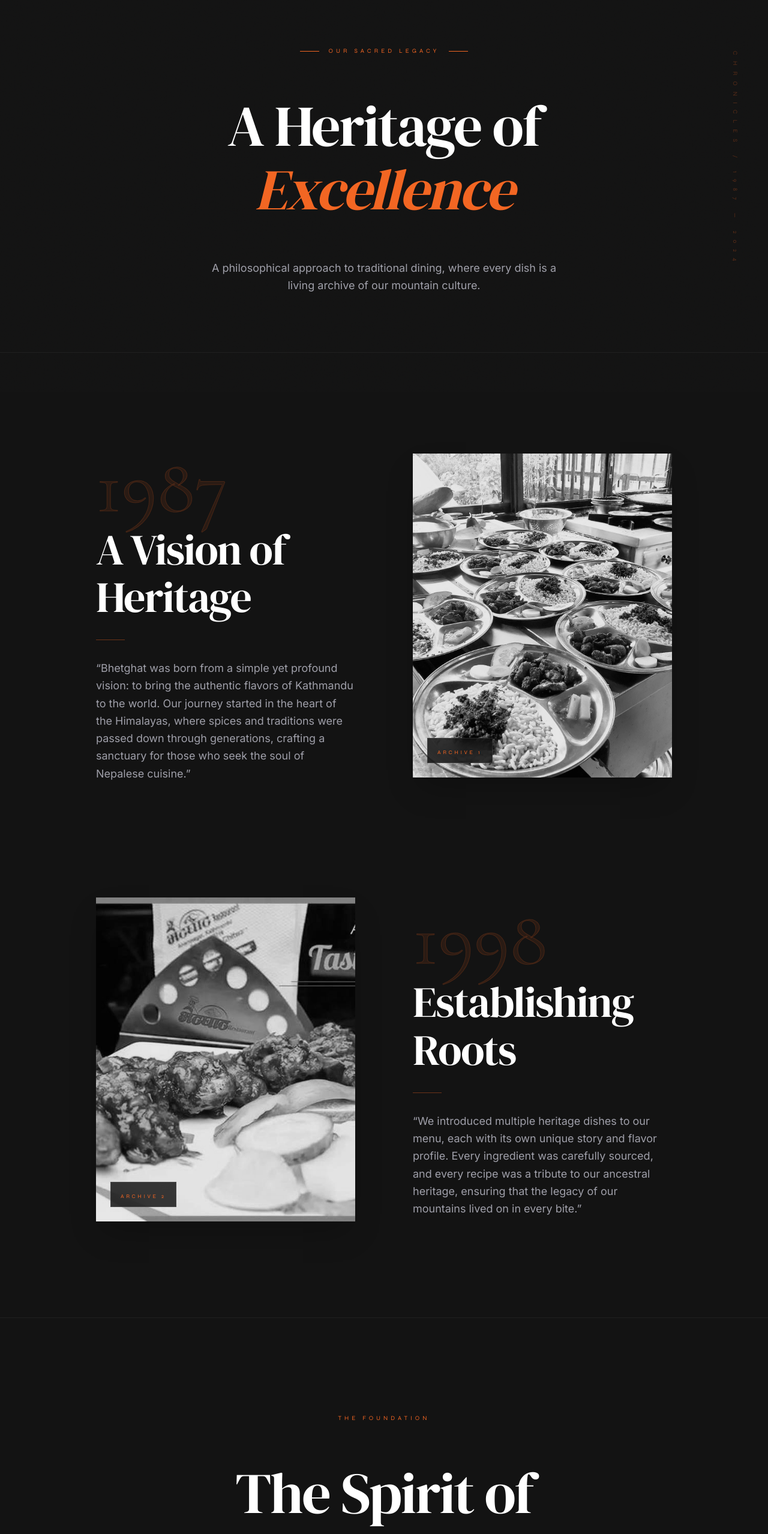
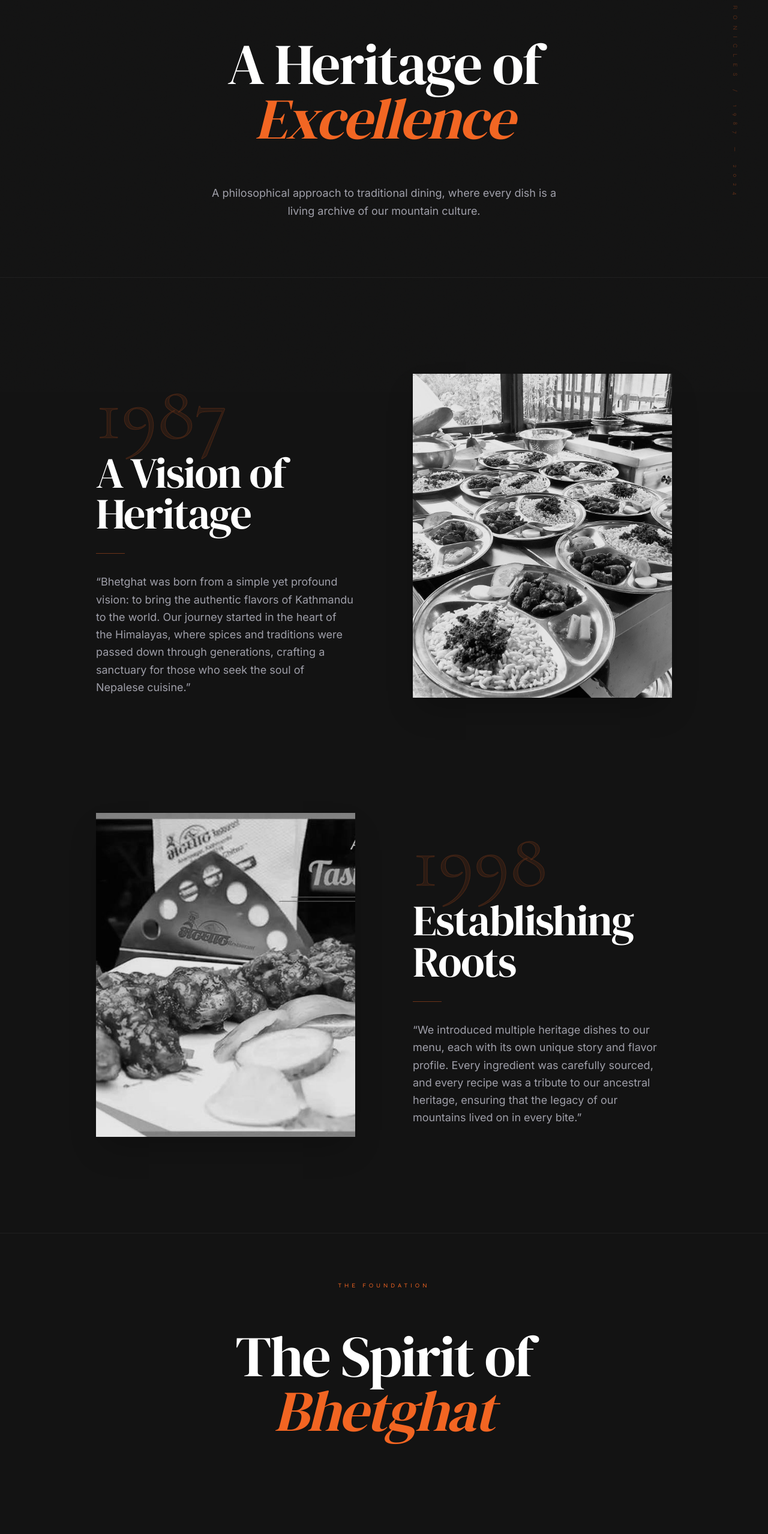
Before and after one commit to Bidyakar/bhetghat, a Next.js app: page /about in a window 1280 px wide. Shown: the part 146-2703 px from the top of the page at 60% size. Built offline with nearby package versions, Linux system fonts and the light colour scheme.

Commit message:
updated pages

```diff
--- a/src/app/Menu/page.tsx
+++ b/src/app/Menu/page.tsx
@@ -24,22 +24,16 @@ export default function MenuPage() {
             />
 
             <section className="relative w-full h-[250px] md:h-[350px] z-10 border-b-4 border-[#131313]">
-                <Image
-                    src="/images/delivery.jpg"
-                    alt="Bhetghat Menu Hero"
-                    fill
-                    className="object-cover object-center brightness-[0.4]"
-                    priority
-                />
+
                 <div className="absolute inset-0 flex items-center justify-center pt-16">
                     <h1 className="text-4xl md:text-6xl font-serif font-bold text-white tracking-widest drop-shadow-2xl shadow-black">
-                        Bhetghat <span className="text-[#F26522]">Menu</span>
+                        Bhetghat <span className="text-[#F26522] italic">Menu</span>
                     </h1>
                 </div>
             </section>
 
 
-            <div className="relative z-10 w-full max-w-[2200px] mx-auto px-6 lg:px-16 2xl:px-32 mt-16 mb-24">
+            <div className="relative z-10 w-full max-w-[2200px] mx-auto px-6 lg:px-16 2xl:px-32 mb-24">
                 <nav className="flex overflow-x-auto gap-x-8 md:gap-x-10 pb-4 snap-x scroll-smooth [&::-webkit-scrollbar]:hidden [-ms-overflow-style:none] [scrollbar-width:none]">
                     {allCategories.map((cat) => (
                         <button
--- a/src/app/about/page.tsx
+++ b/src/app/about/page.tsx
@@ -50,7 +50,7 @@ export default function AboutPage() {
     return (
         <main
             ref={containerRef}
-            className="bg-[#131313] text-white selection:bg-[#F26522] selection:text-white pt-24 overflow-x-hidden min-h-screen"
+            className="bg-[#131313] text-white selection:bg-[#F26522] selection:text-white overflow-x-hidden min-h-screen"
         >
             <style jsx global>{`
                 @import url('https://fonts.googleapis.com/css2?family=Cormorant+Garamond:ital,wght@0,300;0,600;1,300;1,600&family=Syne:wght@400;700;800&family=Alex+Brush&display=swap');
@@ -79,7 +79,7 @@ export default function AboutPage() {
                             <span className="font-syne text-[10px] tracking-[0.5em] uppercase text-[#F26522]">Our Sacred Legacy</span>
                             <div className="w-8 h-px bg-[#F26522]" />
                         </div>
-                        <h1 className="text-7xl md:text-8xl py-10 font-serif text-white leading-[1.1] tracking-tight">
+                        <h1 className="text-7xl md:text-8xl py-10 font-serif text-white leading-[0.95] tracking-tight">
                             A Heritage of <br />
                             <em className="text-[#F26522] italic">Excellence</em>
                         </h1>
@@ -116,7 +116,7 @@ export default function AboutPage() {
                                         <span className="font-cormorant text-9xl font-light text-[#f26522]/10 group-hover:text-[#f26522]/80 transition-all duration-700 select-none" style={{ WebkitTextStroke: '1px rgba(242, 101, 34, 0.2)' }}>
                                             {section.year}
                                         </span>
-                                        <h2 className="text-6xl md:text-7xl font-serif text-white leading-[1.1] tracking-tight">
+                                        <h2 className="text-6xl md:text-7xl font-serif text-white leading-[0.95] tracking-tight">
                                             {section.title}
                                         </h2>
                                     </div>
@@ -144,18 +144,14 @@ export default function AboutPage() {
                                 />
                                 <div className="absolute inset-0 bg-[#181818]/10 group-hover:bg-transparent transition-colors duration-700 pointer-events-none" />
 
-                                <div className="absolute bottom-6 left-6 border border-white/10 bg-[#0A0A0A]/80 backdrop-blur-md px-4 py-2">
-                                    <span className="font-syne text-[9px] tracking-[0.4em] uppercase text-[#F26522]">
-                                        Archive {index + 1}
-                                    </span>
-                                </div>
+
                             </motion.div>
                         </div>
                     ))}
                 </div>
             </section>
 
-            <section className="relative bg-[#131313] text-white py-40 px-6 md:px-12 lg:px-24 overflow-hidden border-t border-white/5">
+            <section className="relative bg-[#131313] text-white py-20 px-6 md:px-12 lg:px-24 overflow-hidden border-t border-white/5">
 
 
                 <div className="w-full max-w-[2200px] mx-auto px-6 lg:px-16 2xl:px-32 relative z-10">
@@ -168,7 +164,7 @@ export default function AboutPage() {
                         >
                             The Foundation
                         </motion.span>
-                        <h2 className="text-7xl md:text-8xl py-10 font-serif text-white leading-[1.1] tracking-tight">
+                        <h2 className="text-7xl md:text-8xl py-10 font-serif text-white leading-[0.95] tracking-tight">
                             The Spirit of <br />
                             <span className="italic text-[#F26522]">Bhetghat</span>
                         </h2>
@@ -201,18 +197,18 @@ export default function AboutPage() {
                 </div>
             </section>
 
-            <section className="relative py-48 px-6 text-center bg-gradient-to-b from-[#131313] to-[#181818]">
+            <section className="relative py-50 px-6  text-center bg-gradient-to-b from-[#131313] to-[#181818]">
                 <motion.div
                     initial={{ opacity: 0, scale: 0.95 }}
                     whileInView={{ opacity: 1, scale: 1 }}
                     viewport={{ once: true }}
                     transition={{ duration: 1 }}
-                    className="max-w-4xl mx-auto space-y-12 relative z-10"
+                    className="max-w-4xl pb-20 mx-auto space-y-12 relative z-10"
                 >
-                    <span className="font-syne text-[10px] tracking-[0.5em] uppercase text-[#F26522]">
+                    <span className="font-syne px-10 text-[10px] tracking-[0.5em] uppercase text-[#F26522]">
                         Join the Legacy
                     </span>
-                    <h2 className="text-7xl md:text-8xl font-serif text-white leading-[1.1] tracking-tight">
+                    <h2 className="text-7xl md:text-8xl font-serif text-white leading-[0.95] tracking-tight">
                         Experience the <br />
                         <em className="italic text-[#F26522]">Heritage.</em>
                     </h2>
@@ -237,7 +233,7 @@ export default function AboutPage() {
                 </motion.div>
 
 
-                <div className="absolute h-full w-full top-1/2 left-1/2 -translate-x-1/2 -translate-y-1/2 font-serif font-light text-[18vw] leading-none select-none pointer-events-none whitespace-nowrap opacity-[0.02] z-0">
+                <div className="absolute h-full w-full top-1/2 left-1/2 -translate-x-1/2 -translate-y-1/2 font-serif font-light text-[18vw]  select-none pointer-events-none whitespace-nowrap opacity-[0.02] z-0">
                     <Image
                         src="/images/delivery.jpg"
                         alt="Logo"
--- a/src/app/gallery/page.tsx
+++ b/src/app/gallery/page.tsx
@@ -30,7 +30,6 @@ export default function GalleryPage() {
             className="min-h-screen bg-[#13131313] text-white pt-28 pb-24 relative overflow-hidden"
             style={{ fontFamily: "'Plus Jakarta Sans', sans-serif" }}
         >
-            {/* -- PREMIUM GEOMETRIC ORNAMENT -- */}
             <div className="absolute bottom-0 right-0 pointer-events-none z-0 opacity-20 transform translate-x-1/4 translate-y-1/4 overflow-hidden">
                 <svg width="800" height="800" viewBox="0 0 800 800" fill="none" xmlns="http://www.w3.org/2000/svg">
                     <defs>
@@ -75,7 +74,7 @@ export default function GalleryPage() {
                     transition={{ duration: 0.7 }}
                     className="text-5xl md:text-6xl font-black tracking-tight text-white mb-4"
                 >
-                    Our Gallery
+                    Our <span className="text-[#F26522] italic">Gallery</span>
                 </motion.h1>
 
 
```
